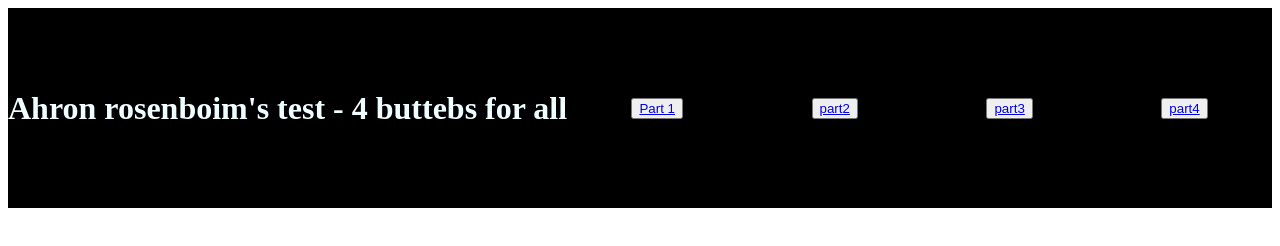
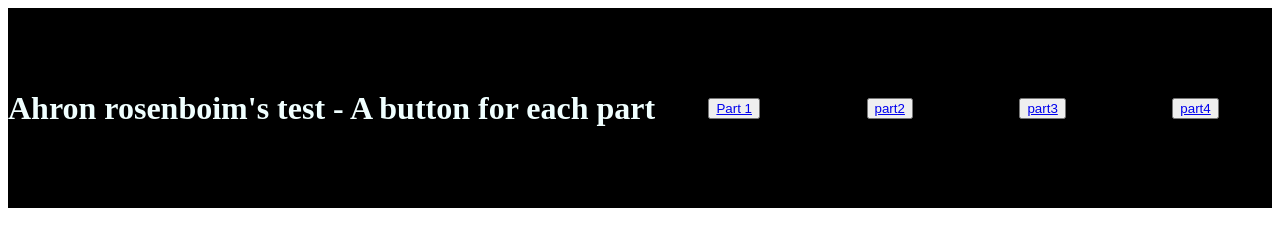
Before and after one commit to RSNboim/arTest, a plain HTML site: page index.html in a window 1280 px wide. Drawn offline with Linux system fonts and the light colour scheme.

Commit message:
improving my index.html visibility

```diff
--- a/index.html
+++ b/index.html
@@ -10,7 +10,7 @@
 
 <body>
     <div class="CONTAINER">
-        <h1>Ahron rosenboim's test - 4 buttebs for all </h1>
+        <h1>Ahron rosenboim's test - A button for each part  </h1>
 
         <button><a href="PART1.html">Part 1</a></button>
         <button><a href="part2.html">part2</a></button>
```
